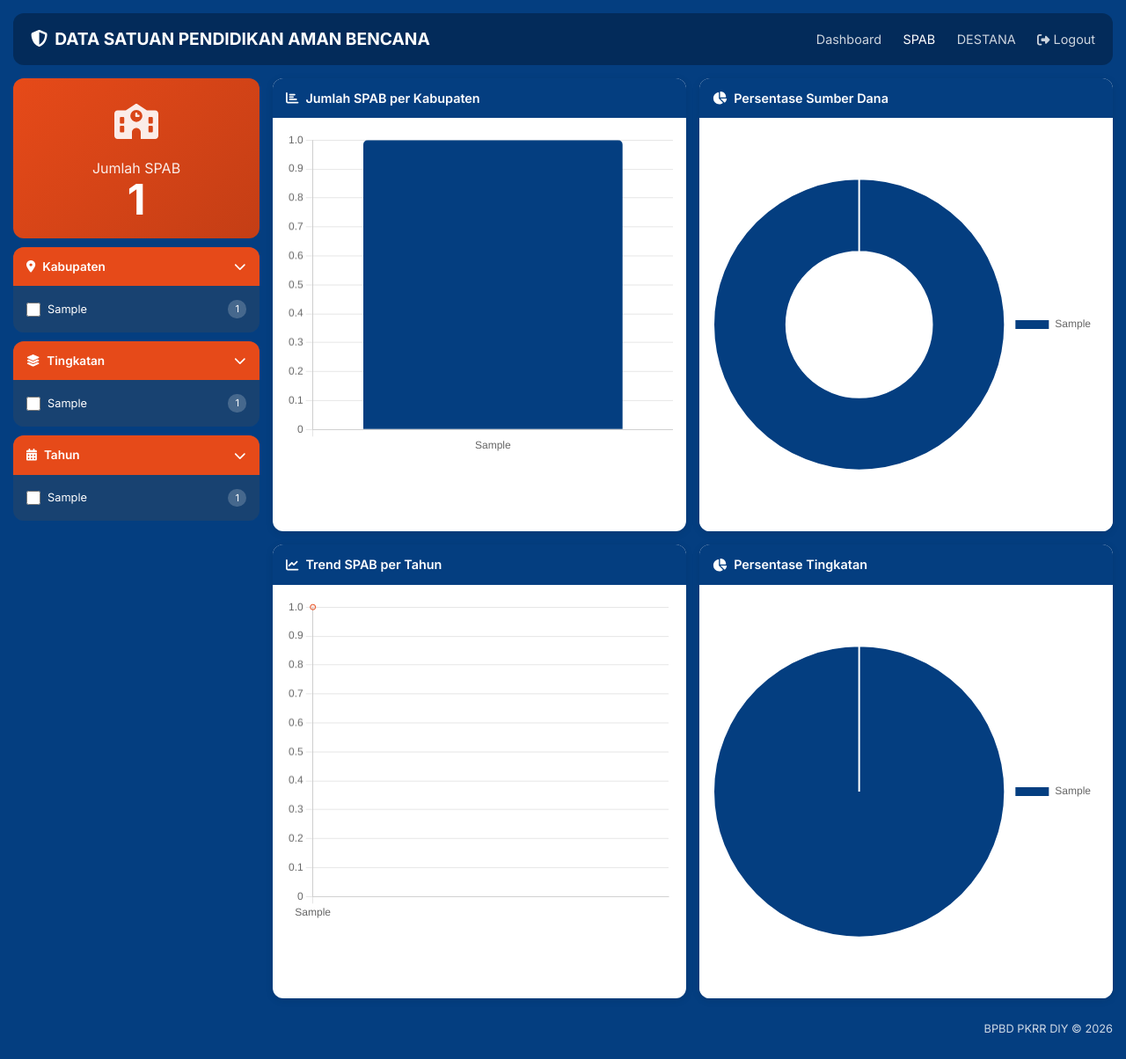
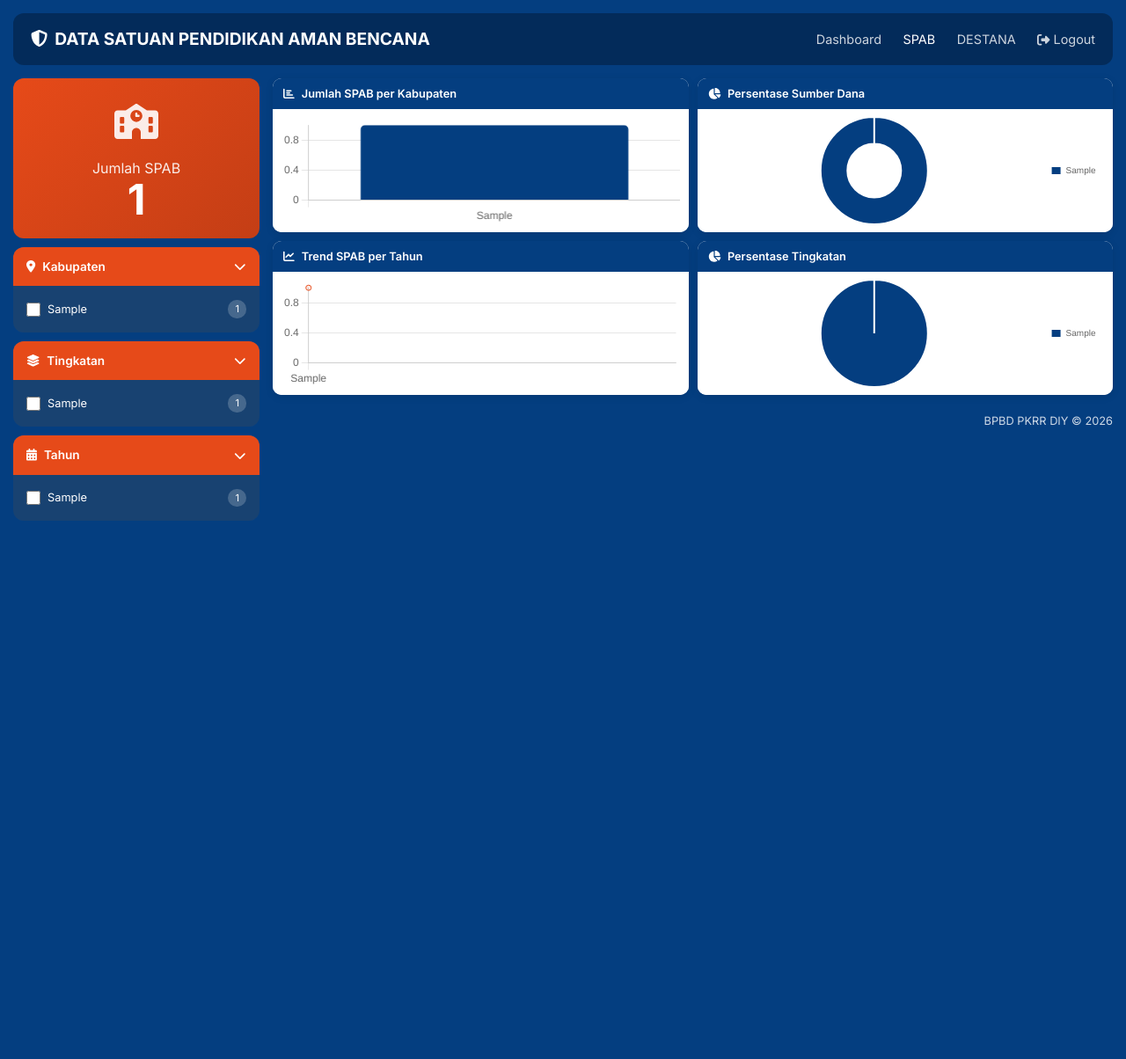
Before and after one commit to karinainnana/Sistem-Eksekutif, a PHP site: page /project-eksekutif/pages/spab.php in a window 1280 px wide. Shown: the whole page at 88% size. After the commit the page ends 592 px from the top, so only its background shows below. Run offline with PHP 8.4, Linux system fonts and the light colour scheme; the visitor is signed in with stand-in values (Sample User, id 1); tables that the repository leaves empty or names only in its code hold one stand-in row (values such as "Sample post"); some libraries are stand-ins or nearby versions.

Commit message:
Perubahan Ukuran Chart

```diff
--- a/pages/spab.php
+++ b/pages/spab.php
@@ -165,18 +165,18 @@ $user_role = isset($_SESSION['role']) ? $_SESSION['role'] : '';
         .main-content {
             display: flex;
             flex-direction: column;
-            gap: 15px;
+            gap: 10px;
         }
 
         .charts-row {
             display: grid;
             grid-template-columns: 1fr 1fr;
-            gap: 15px;
+            gap: 10px;
         }
 
         .chart-card {
             background: white;
-            border-radius: 12px;
+            border-radius: 10px;
             overflow: hidden;
             box-shadow: 0 2px 10px rgba(0,0,0,0.1);
         }
@@ -184,14 +184,15 @@ $user_role = isset($_SESSION['role']) ? $_SESSION['role'] : '';
         .chart-card .chart-header {
             background: var(--primary);
             color: white;
-            padding: 12px 15px;
+            padding: 8px 12px;
             font-weight: 600;
-            font-size: 0.9rem;
+            font-size: 0.8rem;
         }
 
         .chart-card .chart-body {
-            padding: 15px;
+            padding: 8px 10px;
             background: white;
+            height: 140px;
         }
 
         /* Table */
@@ -414,11 +415,11 @@ $user_role = isset($_SESSION['role']) ? $_SESSION['role'] : '';
             <div class="charts-row">
                 <div class="chart-card">
                     <div class="chart-header"><i class="fas fa-chart-bar me-2"></i>Jumlah SPAB per Kabupaten</div>
-                    <div class="chart-body"><canvas id="chartKabupaten" height="250"></canvas></div>
+                    <div class="chart-body"><canvas id="chartKabupaten"></canvas></div>
                 </div>
                 <div class="chart-card">
                     <div class="chart-header"><i class="fas fa-chart-pie me-2"></i>Persentase Sumber Dana</div>
-                    <div class="chart-body"><canvas id="chartPendanaan" height="250"></canvas></div>
+                    <div class="chart-body"><canvas id="chartPendanaan"></canvas></div>
                 </div>
             </div>
 
@@ -426,11 +427,11 @@ $user_role = isset($_SESSION['role']) ? $_SESSION['role'] : '';
             <div class="charts-row">
                 <div class="chart-card">
                     <div class="chart-header"><i class="fas fa-chart-line me-2"></i>Trend SPAB per Tahun</div>
-                    <div class="chart-body"><canvas id="chartTahun" height="250"></canvas></div>
+                    <div class="chart-body"><canvas id="chartTahun"></canvas></div>
                 </div>
                 <div class="chart-card">
                     <div class="chart-header"><i class="fas fa-chart-pie me-2"></i>Persentase Tingkatan</div>
-                    <div class="chart-body"><canvas id="chartTingkatan" height="250"></canvas></div>
+                    <div class="chart-body"><canvas id="chartTingkatan"></canvas></div>
                 </div>
             </div>
 
@@ -498,6 +499,7 @@ $user_role = isset($_SESSION['role']) ? $_SESSION['role'] : '';
         },
         options: {
             responsive: true,
+            maintainAspectRatio: false,
             plugins: { legend: { display: false } },
             scales: { y: { beginAtZero: true } }
         }
@@ -515,7 +517,8 @@ $user_role = isset($_SESSION['role']) ? $_SESSION['role'] : '';
         },
         options: {
             responsive: true,
-            plugins: { legend: { position: 'right' } }
+            maintainAspectRatio: false,
+            plugins: { legend: { position: 'right', labels: { boxWidth: 12, font: { size: 10 } } } }
         }
     });
 
@@ -535,6 +538,7 @@ $user_role = isset($_SESSION['role']) ? $_SESSION['role'] : '';
         },
         options: {
             responsive: true,
+            maintainAspectRatio: false,
             plugins: { legend: { display: false } },
             scales: { y: { beginAtZero: true } }
         }
@@ -552,7 +556,8 @@ $user_role = isset($_SESSION['role']) ? $_SESSION['role'] : '';
         },
         options: {
             responsive: true,
-            plugins: { legend: { position: 'right' } }
+            maintainAspectRatio: false,
+            plugins: { legend: { position: 'right', labels: { boxWidth: 12, font: { size: 10 } } } }
         }
     });
 
```
Also changed, not shown: pages/destana.php (+16 -11 lines).
